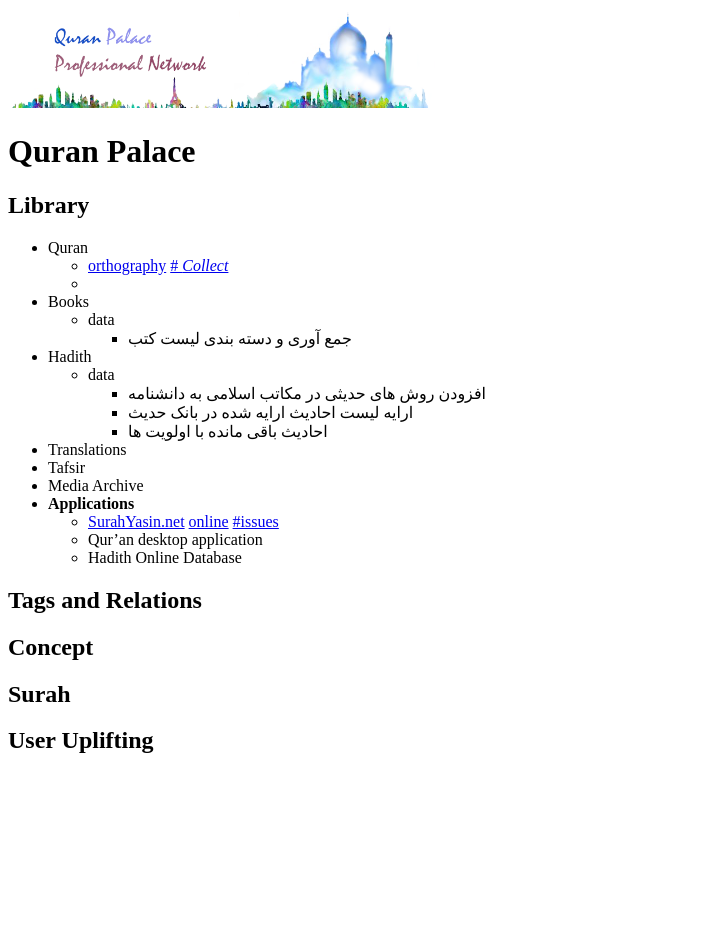
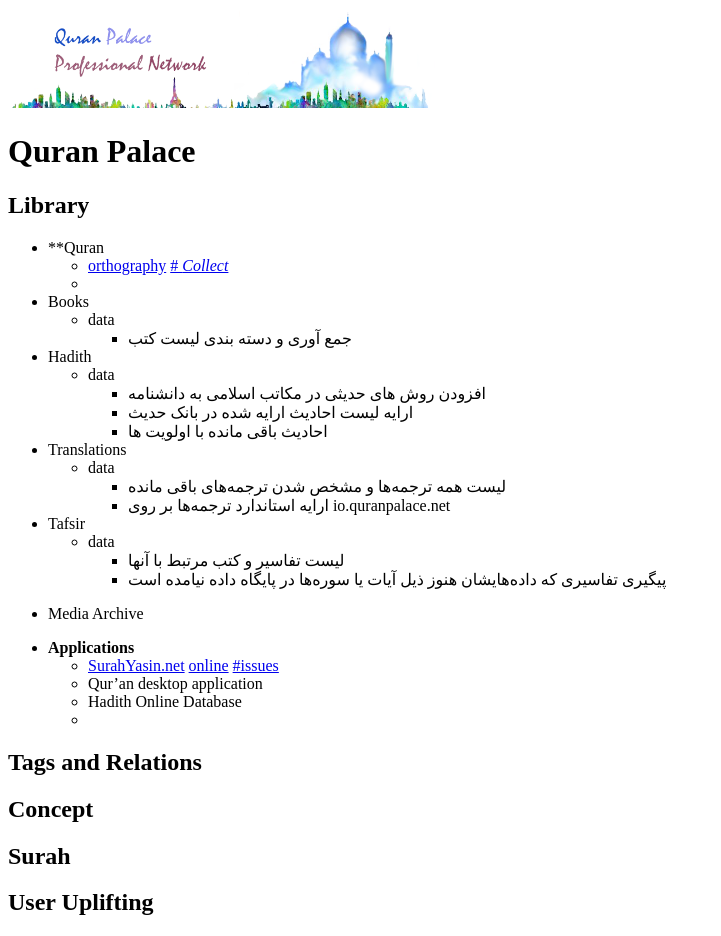
Before and after one commit to QuranPalace/quranpalace.github.io, a Jekyll site: the page built from index.md, in a window 1280 px wide. Shown: the whole page, without its empty margins (0-721 px from the left). Built offline with Jekyll 4.4.1, drawn with Linux system fonts in a browser that asks for light colours; before the commit the page ends 900 px from its top, so only the background shows below that.

Commit message:
more and more

```diff
--- a/index.md
+++ b/index.md
@@ -5,7 +5,7 @@
 # Quran Palace #
 
 ## Library
-* Quran
+* **Quran
 	* [orthography](QuranOrthographies)
 	[\# *Collect*](https://github.com/QuranPalace/quranpalace.github.io/issues/1)
 	*
@@ -18,12 +18,20 @@
 		* ارایه لیست احادیث ارایه شده در بانک حدیث
 		* احادیث باقی مانده با اولویت ‌ها
 * Translations
+	* data
+		* لیست همه ترجمه‌ها و مشخص شدن ترجمه‌های باقی مانده
+		* ارایه استاندارد ترجمه‌ها بر روی io.quranpalace.net
 * Tafsir
+	* data
+		* لیست تفاسیر و کتب مرتبط با آنها
+		* پیگیری تفاسیری که داده‌هایشان هنوز ذیل آیات یا سوره‌ها در پایگاه داده نیامده است
 * Media Archive
+
 * **Applications**
 	* [SurahYasin.net](SurahYasinDotNet) [online](http://surahyasin.net) [\#issues](https://github.com/QuranPalace/quranpalace.github.io/issues/2)
 	* Qur'an desktop application
 	* Hadith Online Database
+	*
 
 ## Tags and Relations
 
```
